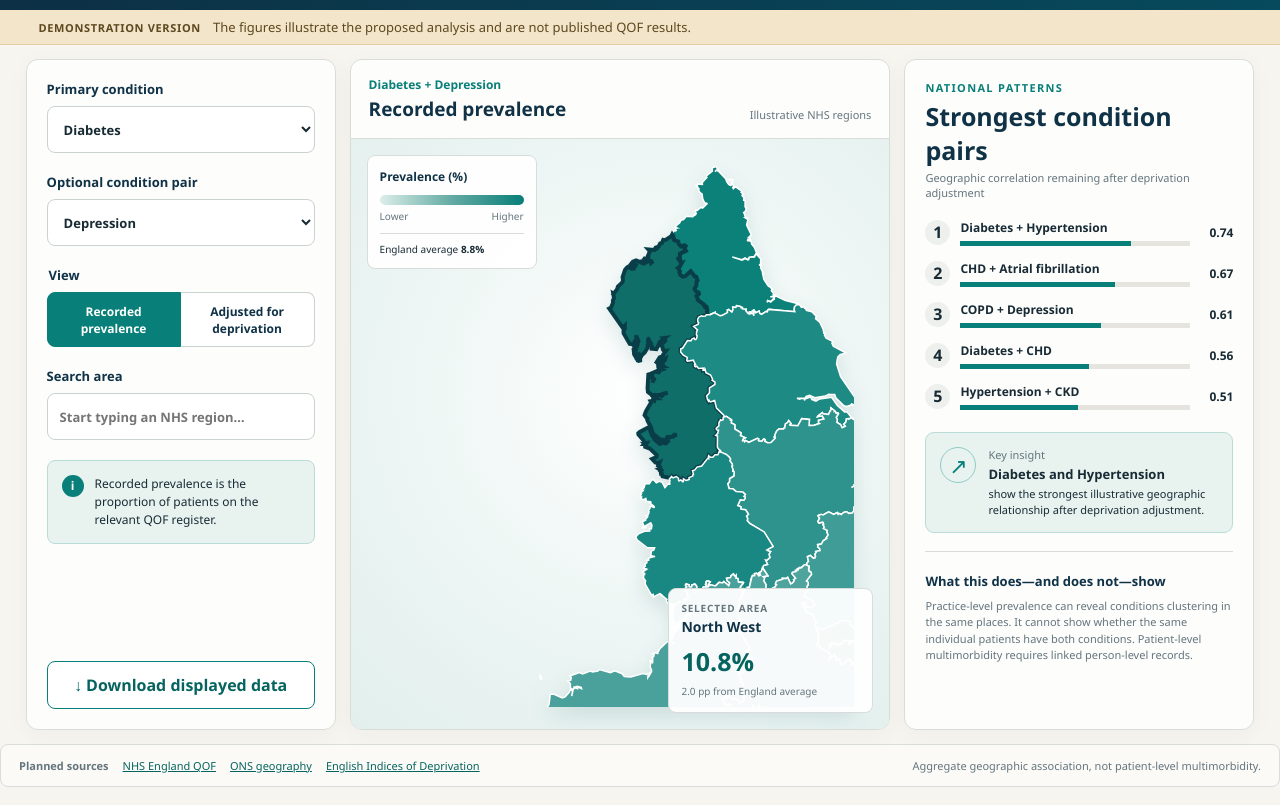
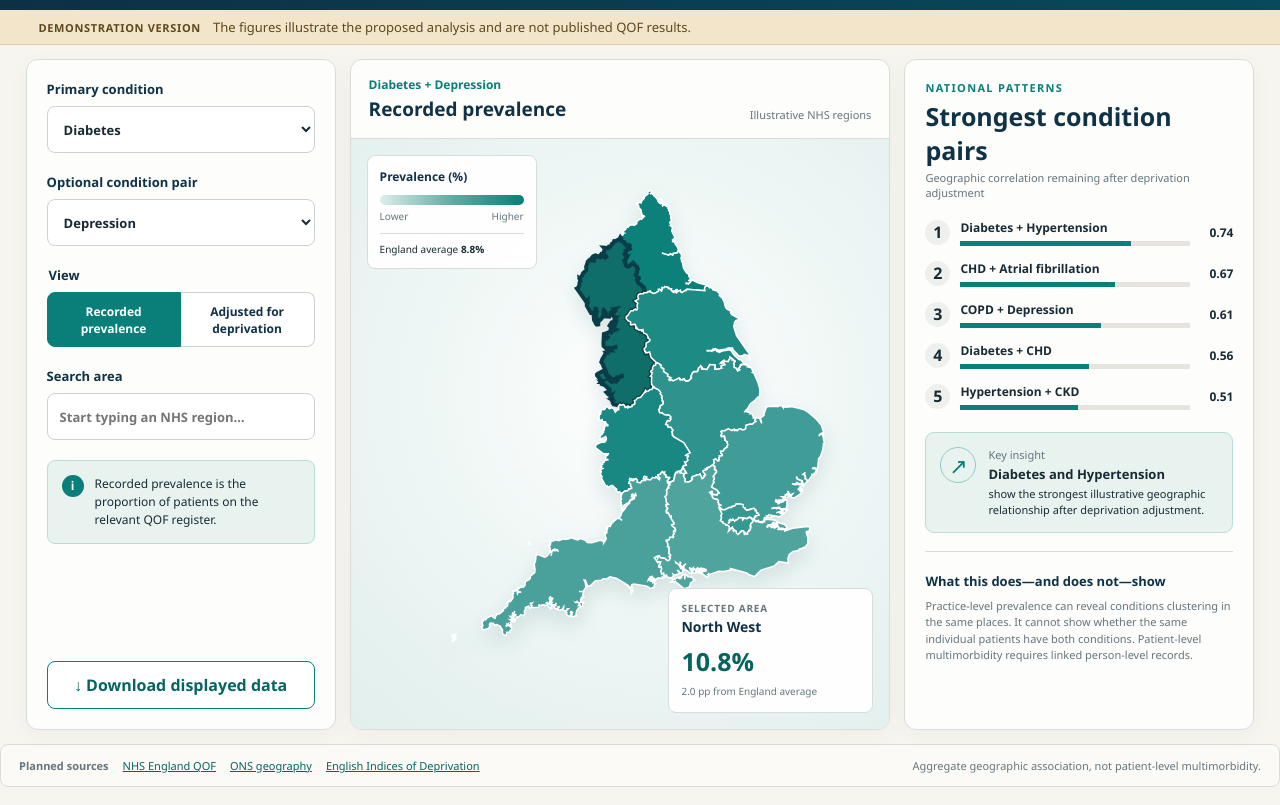
Before and after one commit to pelld/population-health-atlas, a plain HTML site: page index.html in a window 1280 px wide. Shown: the part 68-873 px from the top of the page. Drawn offline with Linux system fonts and the light colour scheme.

Commit message:
Fit the official England boundaries to the map panel

```diff
--- a/index.html
+++ b/index.html
@@ -39,7 +39,7 @@
       <div class="map-heading"><div><p id="selectionLabel">Diabetes + Depression</p><h2 id="viewTitle">Recorded prevalence</h2></div><span>Illustrative NHS regions</span></div>
       <div class="map-stage">
         <div class="legend"><strong id="legendTitle">Prevalence (%)</strong><div id="legendRamp" class="legend-ramp"></div><div><span id="legendLow">Lower</span><span id="legendHigh">Higher</span></div><p>England average <b id="nationalValue">8.8%</b></p></div>
-        <svg id="englandMap" class="england-map" viewBox="30 35 345 405" role="img" aria-label="Illustrative map of England by NHS region"></svg>
+        <svg id="englandMap" class="england-map" viewBox="0 0 500 610" role="img" aria-label="Map of England by region"></svg>
         <article class="area-card"><p>Selected area</p><h3 id="areaName">North West</h3><strong id="areaValue">10.8%</strong><span id="areaComparison">2.0 pp from England average</span></article>
       </div>
     </section>
```
